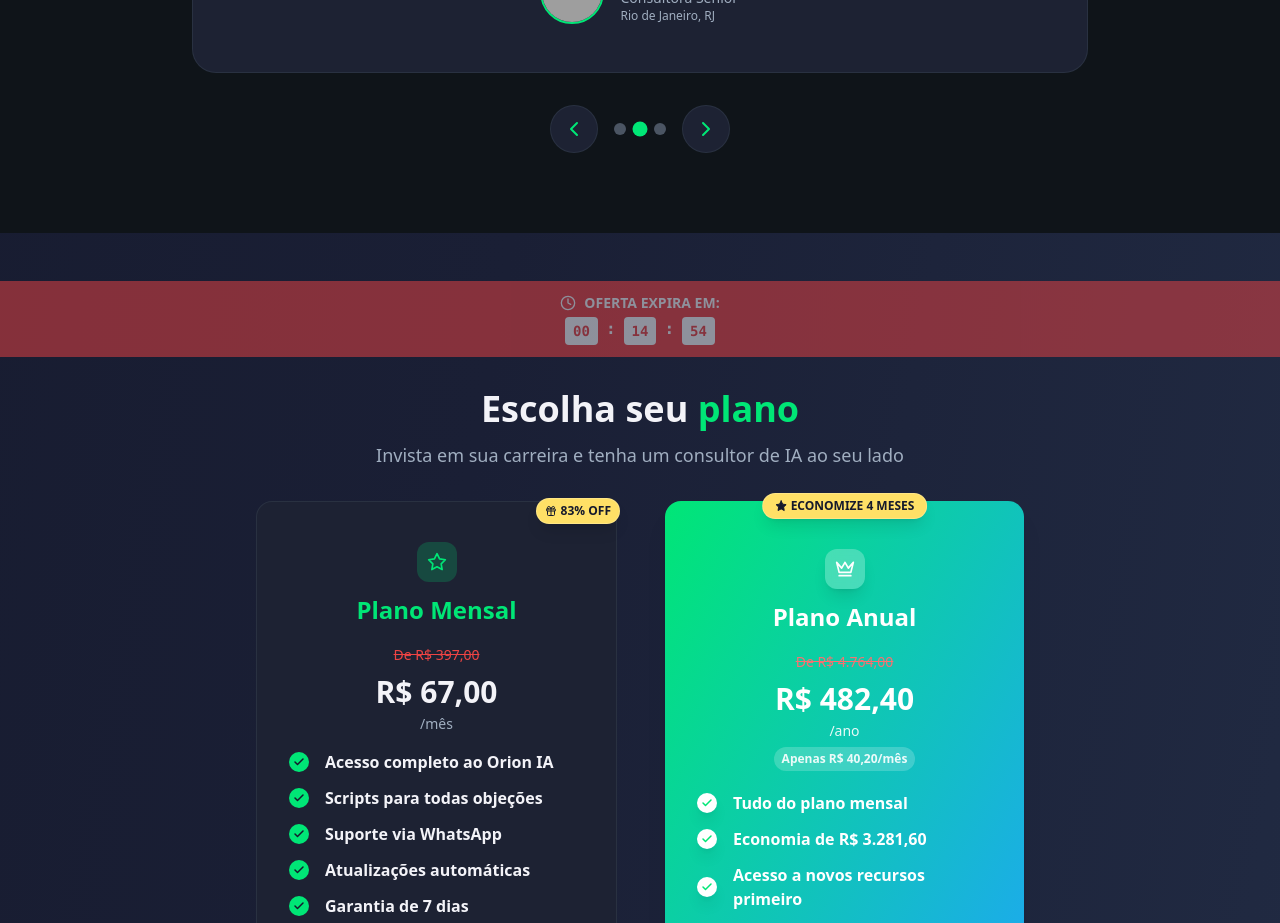
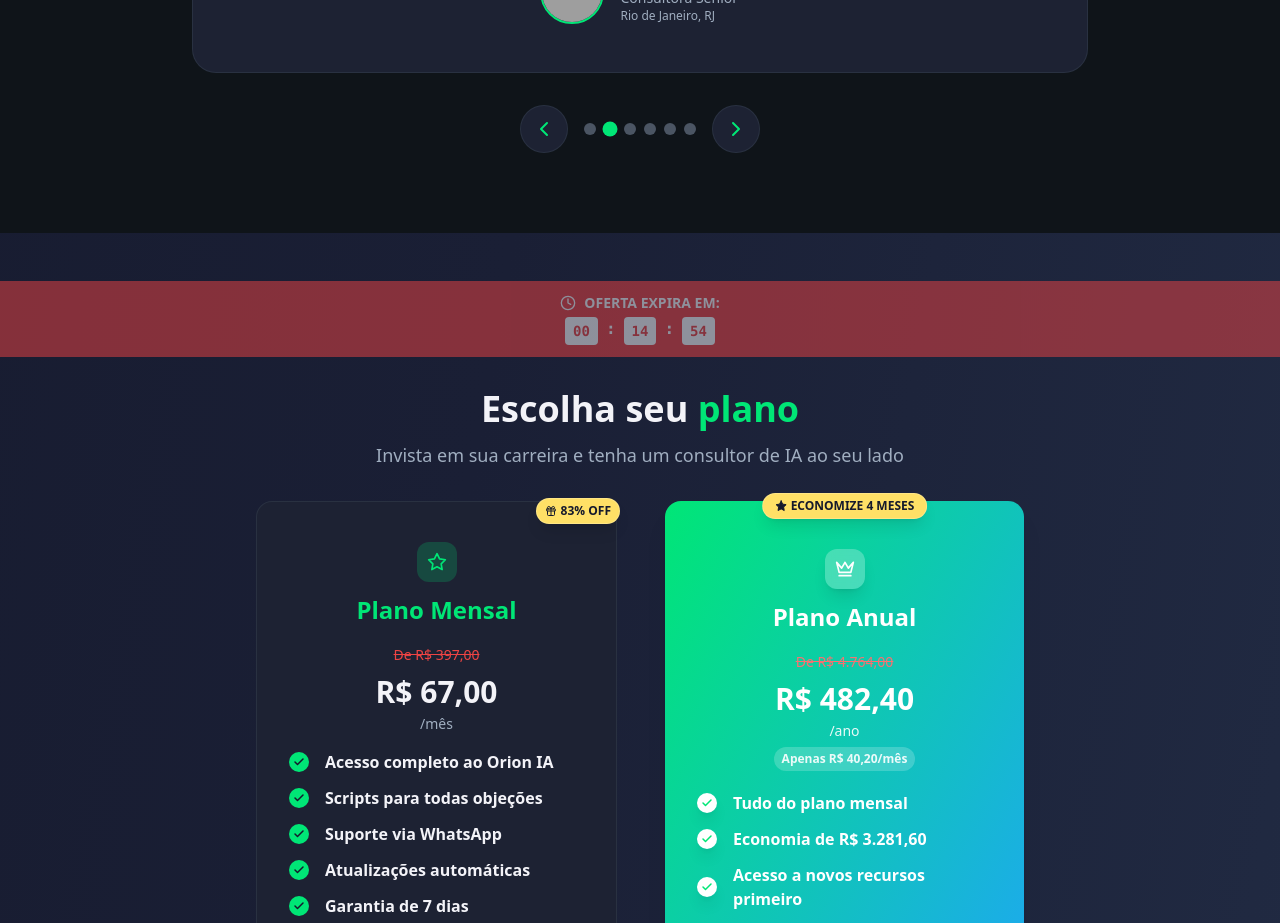
Before and after one commit to spolistoreoficial-max/consultorce, a React (Vite) app: page / in a window 1280 px wide. Shown: the part 4340-5263 px from the top of the page. Built offline with nearby package versions, Linux system fonts and the light colour scheme; grey boxes are pictures that could not be loaded.

Commit message:
Adicionar mais 3 depoimentos específicos

```diff
--- a/src/components/Testimonials.tsx
+++ b/src/components/Testimonials.tsx
@@ -27,6 +27,30 @@ const Testimonials = () => {
       role: "Gerente de Vendas",
       avatar: "https://images.pexels.com/photos/1222271/pexels-photo-1222271.jpeg?auto=compress&cs=tinysrgb&w=150&h=150&fit=crop&crop=face",
       text: "Implementei o Orion para toda minha equipe e os resultados foram extraordinários. 40% de aumento nas conversões no primeiro mês. A IA realmente entende do negócio e dá respostas precisas.",
+      rating: 5
+    },
+    {
+      name: "Fernanda Lima",
+      location: "Brasília, DF",
+      role: "Consultora Independente",
+      avatar: "https://images.pexels.com/photos/1181686/pexels-photo-1181686.jpeg?auto=compress&cs=tinysrgb&w=150&h=150&fit=crop&crop=face",
+      text: "O Orion revolucionou minha organização! Antes eu perdia leads por falta de follow-up. Agora tenho uma rotina estruturada e nunca mais esqueci de um cliente. Minha produtividade triplicou!",
+      rating: 5
+    },
+    {
+      name: "Diego Oliveira",
+      location: "Curitiba, PR",
+      role: "Consultor Pleno",
+      avatar: "https://images.pexels.com/photos/1043471/pexels-photo-1043471.jpeg?auto=compress&cs=tinysrgb&w=150&h=150&fit=crop&crop=face",
+      text: "Sempre travava nas objeções mais difíceis. Com o Orion, tenho script para tudo! 'Muito caro', 'vou pensar', 'já tenho seguro'... Para cada situação ele me dá a resposta perfeita. Virei especialista!",
+      rating: 5
+    },
+    {
+      name: "Juliana Ferreira",
+      location: "Salvador, BA",
+      role: "Gerente Regional",
+      avatar: "https://images.pexels.com/photos/1239288/pexels-photo-1239288.jpeg?auto=compress&cs=tinysrgb&w=150&h=150&fit=crop&crop=face",
+      text: "O que mais me impressiona é como o Orion aprende comigo. Quanto mais uso, melhores ficam as respostas. É como ter um mentor que evolui junto comigo. Indispensável para qualquer consultor sério!",
       rating: 5
     }
   ];
```
